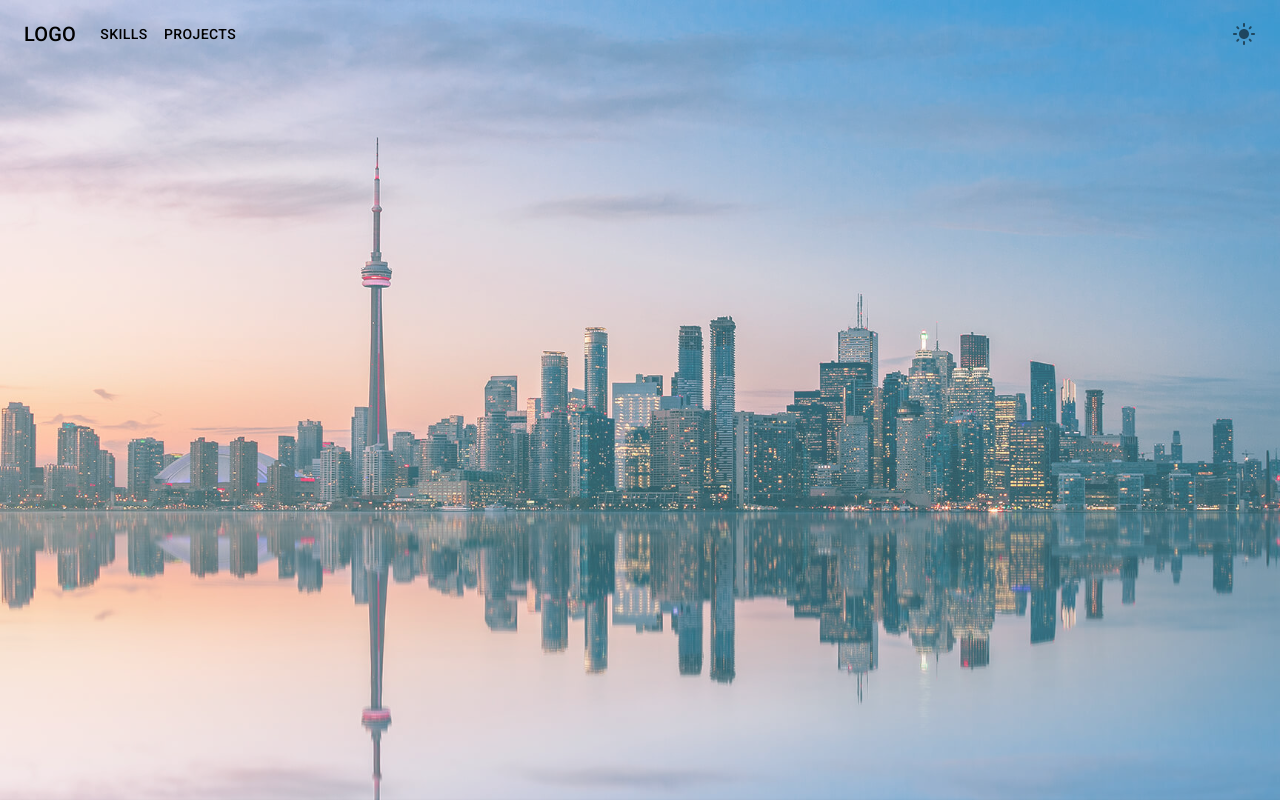
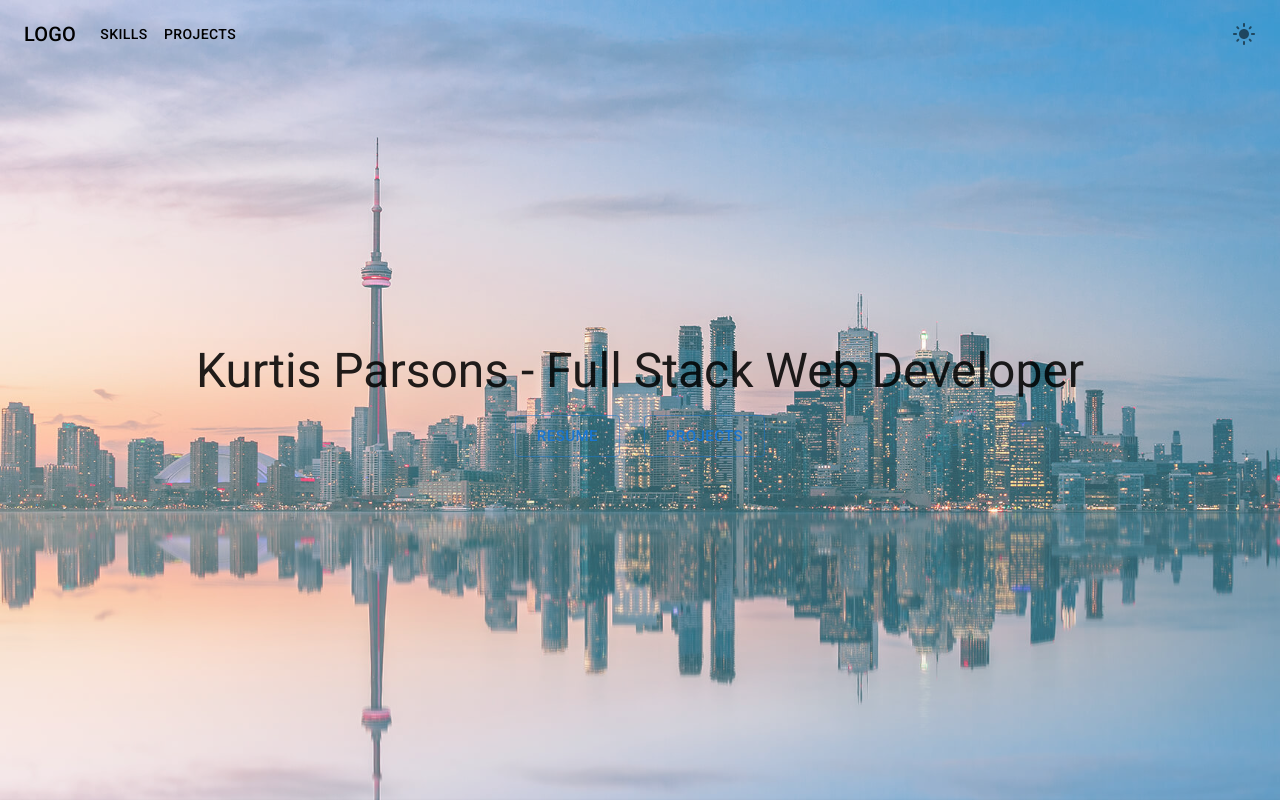
Before and after one commit to KuParsons24/kupar-portfolio-site, a React (Create React App) app: page / in a window 1280 px wide. Shown: the top 802 px of the page. Built offline with nearby package versions, Linux system fonts and the light colour scheme.

Commit message:
updated homepage

```diff
--- a/src/Components/pages/HomePage.js
+++ b/src/Components/pages/HomePage.js
@@ -1,13 +1,14 @@
 import * as React from 'react';
-import { Paper, Toolbar } from '@mui/material';
+import { forwardRef } from 'react';
+import { Button, Container, Grid, Paper, Stack, Toolbar, Typography } from '@mui/material';
 import ResponsiveAppBar from '../app_bar/ResponsiveAppBar';
 import { useTheme } from '@mui/system';
 
-export default function HomePage (props) {
+const HomePage = forwardRef((props, ref) => {
   const theme = useTheme();
 
   return(
-    <Paper square sx={{
+    <Paper ref={ref} square sx={{
       backgroundImage: `url(${props.backgroundImage})`,
       backgroundColor: 'darkslategray',
       backgroundBlendMode: theme.palette.mode === 'dark' ? 'multiply' : 'screen',
@@ -18,7 +19,24 @@ export default function HomePage (props) {
       height: '100vh',
     }}>
       {/* <Toolbar /> */}
-      {props.children}
+      <Container maxWidth='xl' sx={{display: 'flex', alignItems: 'center', height: '100vh'}}>
+        <Grid container spacing={2}>
+          <Grid item xs={12}>
+            <Typography variant='h3' textAlign='center'>Kurtis Parsons - Full Stack Web Developer</Typography>
+          </Grid>
+          <Grid item xs={12}>
+            <Stack spacing={3} direction='row' justifyContent='center'>
+              <Button size='large' variant='outlined'>Resume</Button>
+              <Button size='large' variant='outlined'>Projects</Button>
+            </Stack>
+          </Grid>
+          {/* <Grid container item xs={6} justifyContent='left'>
+
+          </Grid> */}
+        </Grid>
+      </Container>
     </Paper>
   );
-};
+});
+
+export default HomePage;
```
